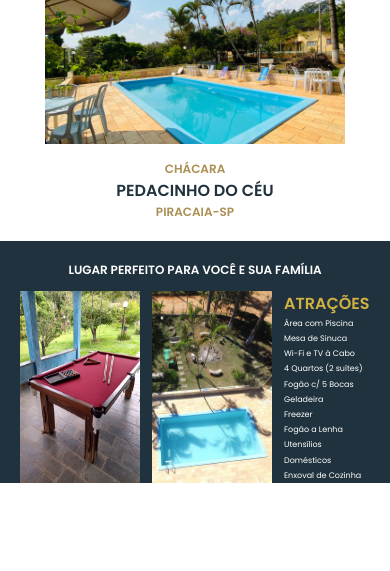
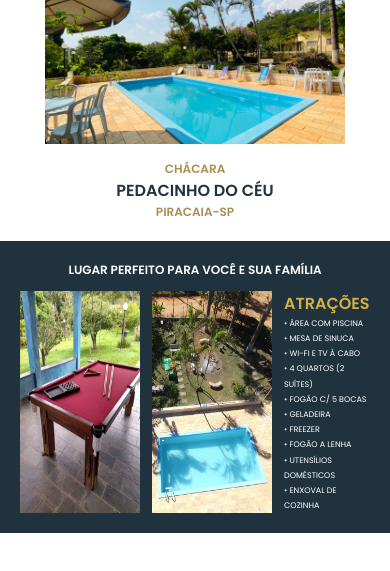
Before and after one commit to leuzaoo/pedacinho-do-ceu, a website: page index.html in a window 390 px wide. Shown: the part 75-646 px from the top of the page. Drawn offline with nearby package versions, Linux system fonts and the light colour scheme.

Commit message:
Update mobile attraction version

```diff
--- a/index.html
+++ b/index.html
@@ -61,16 +61,16 @@
           <div class="attract-items">
             <h3 class="attract-title">Atrações</h3>
             <div class="attract-list">
-              <p>Área com Piscina</p>
-              <p>Mesa de Sinuca</p>
-              <p>Wi-Fi e TV à Cabo</p>
-              <p>4 Quartos (2 suítes)</p>
-              <p>Fogão c/ 5 Bocas</p>
-              <p>Geladeira</p>
-              <p>Freezer</p>
-              <p>Fogão a Lenha</p>
-              <p>Utensílios Domésticos</p>
-              <p>Enxoval de Cozinha</p>
+              <p>• Área com Piscina</p>
+              <p>• Mesa de Sinuca</p>
+              <p>• Wi-Fi e TV à Cabo</p>
+              <p>• 4 Quartos (2 suítes)</p>
+              <p>• Fogão c/ 5 Bocas</p>
+              <p>• Geladeira</p>
+              <p>• Freezer</p>
+              <p>• Fogão a Lenha</p>
+              <p>• Utensílios Domésticos</p>
+              <p>• Enxoval de Cozinha</p>
             </div>
           </div>
         </div>
--- a/scss/style.scss
+++ b/scss/style.scss
@@ -79,7 +79,7 @@ img {
 
 .image-line {
   display: flex;
-  padding: 0 20px;
+  padding: 0px 20px 20px 20px;
   margin-top: 12px;
   gap: 12px;
 }
@@ -104,6 +104,7 @@ img {
   color: white;
   font-size: 8px;
   line-height: 190%;
+  text-transform: uppercase;
 }
 
 @include tablet {
```
Also changed, not shown: css/style.css, 1 other file.
